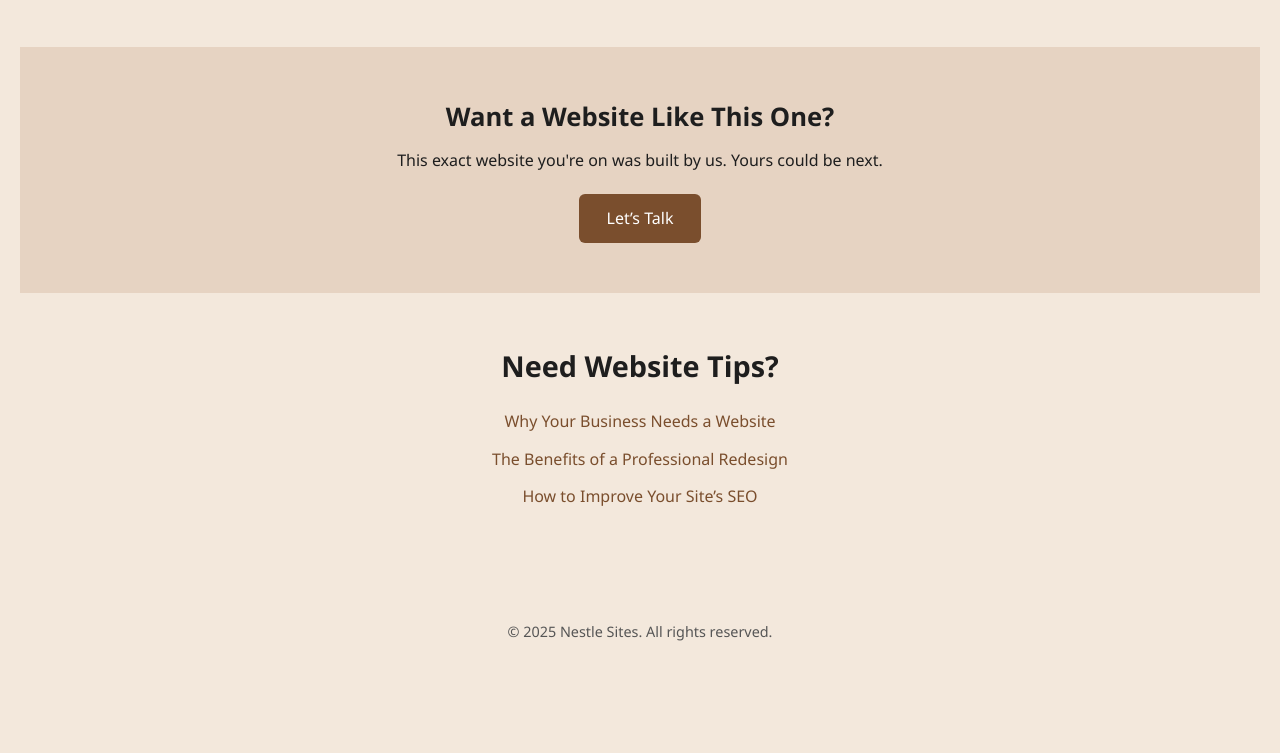
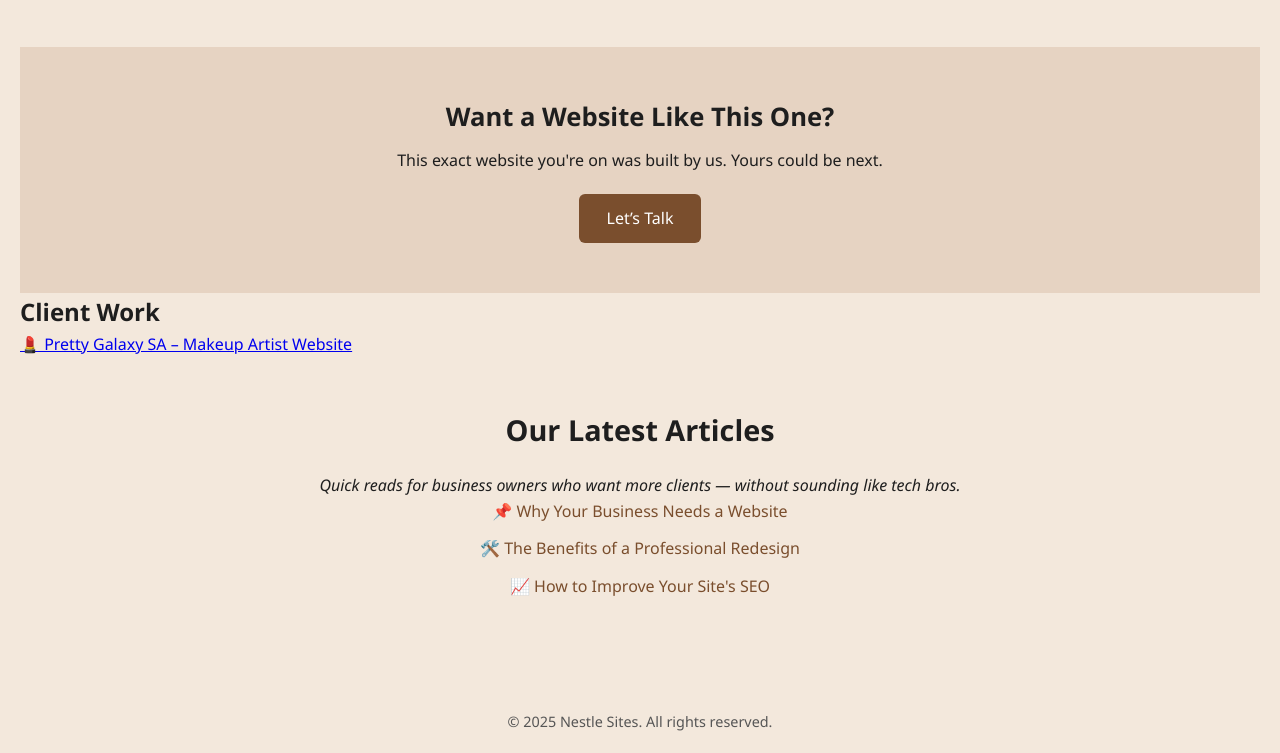
Before and after one commit to Pagepilotdigital/Nestle-sites, a plain HTML site: page index.html in a window 1280 px wide. Shown: the part 698-1451 px from the top of the page. Before the commit the page ends 1361 px from the top, so only its background shows below. Drawn offline with Linux system fonts and the light colour scheme.

Commit message:
Update index.html

```diff
--- a/index.html
+++ b/index.html
@@ -13,7 +13,7 @@
       <ul class="nav-menu">
         <li><a href="#">Home</a></li>
         <li><a href="#">Portfolio</a></li>
-        <li><a href="#">Blog</a></li>
+        <li><a href="blogs.html">Blog</a></li>
       </ul>
     </nav>
   </header>
@@ -42,12 +42,23 @@
     <a href="#contact" class="cta-button">Let’s Talk</a>
   </section>
 
+  <section class="portfolio">
+    <h2>Client Work</h2>
+    <div class="portfolio-list">
+      <a href="https://www.prettygalaxysa.co.za" target="_blank">
+        💄 Pretty Galaxy SA – Makeup Artist Website
+      </a>
+    </div>
+  </section>
+
   <section class="blog">
-    <h2>Need Website Tips?</h2>
+    <h2>Our Latest Articles</h2>
+    <p><em>Quick reads for business owners who want more clients — without sounding like tech bros.</em></p>
+
     <div class="blog-list">
-      <a href="#">Why Your Business Needs a Website</a>
-      <a href="#">The Benefits of a Professional Redesign</a>
-      <a href="#">How to Improve Your Site’s SEO</a>
+      <a href="whyyourbusinessneedsawebsite.html">📌 Why Your Business Needs a Website</a>
+      <a href="thebenefitsofaprofessionalredesign.html">🛠️ The Benefits of a Professional Redesign</a>
+      <a href="howtoimproveyoursiteseo.html">📈 How to Improve Your Site's SEO</a>
     </div>
   </section>
 
```
